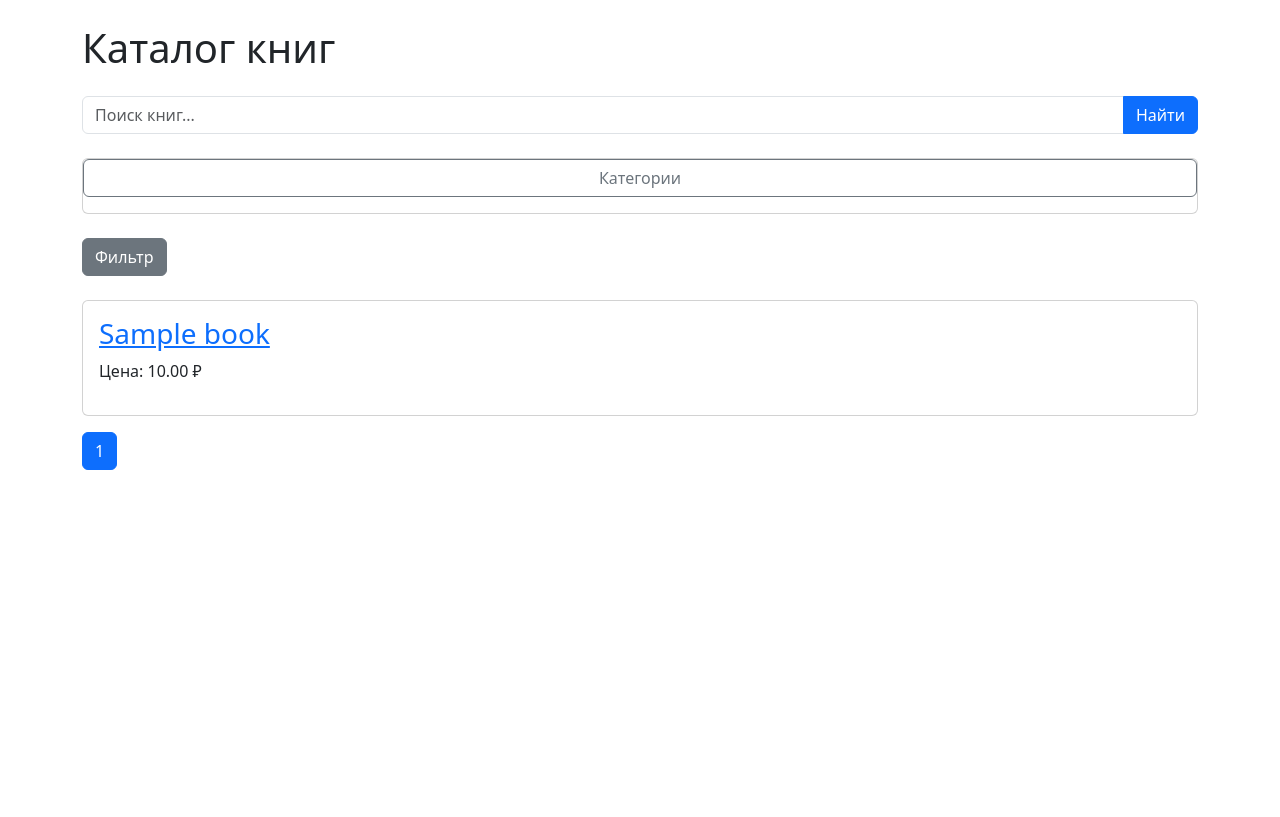
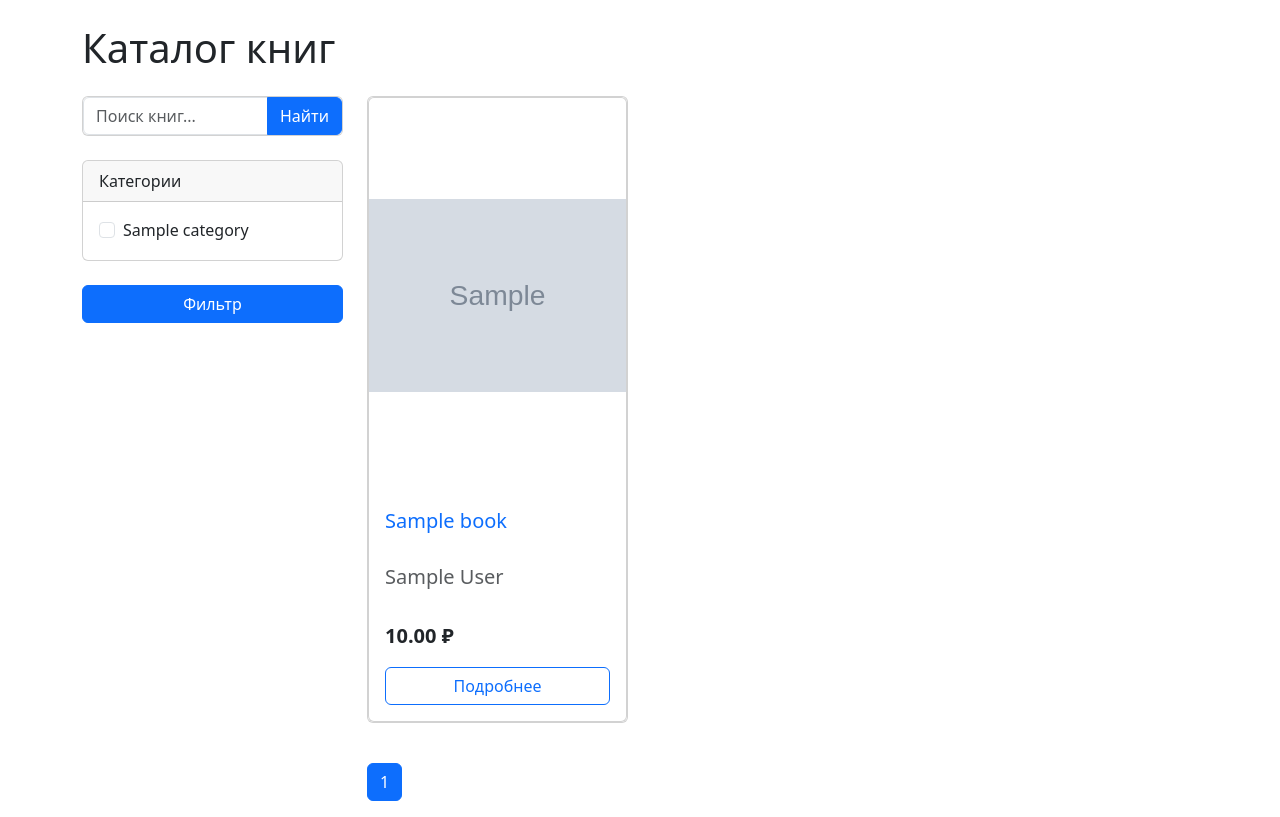
Before and after one commit to coldisice/bookstore-management-system, a Django app: page / in a window 1280 px wide. Shown: the part 56-873 px from the top of the page. Before the commit the page ends 526 px from the top, so only its background shows below. Run offline with Django 5.2, Linux system fonts and the light colour scheme; tables that the repository leaves empty hold one stand-in row (values such as "Sample post"); grey boxes marked "Sample" are stand-in pictures.

Commit message:
Improved UI

```diff
--- a/bookstore/settings.py
+++ b/bookstore/settings.py
@@ -120,6 +120,10 @@ USE_TZ = True
 
 STATIC_URL = 'static/'
 
+STATICFILES_DIRS = [
+    BASE_DIR / "catalog" / "templates" / "catalog" / "static" / "css"
+]
+
 # Media
 MEDIA_URL = 'media/'
 MEDIA_ROOT = BASE_DIR / 'media'
--- a/catalog/templates/catalog/book_list.html
+++ b/catalog/templates/catalog/book_list.html
@@ -10,64 +10,46 @@
     Каталог книг
 </h1>
 
-<form method="get" class="mb-4">
+<div class="row">
+    <div class="col-lg-3">
+
+        <form method="get">
+
+            <div class="card mb-4">
 
                 <div class="input-group">
 
-        <input
-            type="text"
-            name="q"
-            class="form-control"
-            placeholder="Поиск книг..."
+                    <input type="text" name="q" class="form-control" placeholder="Поиск книг..."
                         value="{{ search_query }}">
 
-        <button
-            type="submit"
-            class="btn btn-primary">
+                    <button type="submit" class="btn btn-primary">
 
                         Найти
 
                     </button>
 
                 </div>
+            </div>
 
-</form>
 
-<form method="get" class="mb-4">
 
             <div class="card mb-4">
-    <button
-        class="btn btn-outline-secondary mb-3"
-        type="button"
-        data-bs-toggle="collapse"
-        data-bs-target="#categoryFilter">
+                <div class="card-header">
+                    Категории
+                </div>
 
-        Категории
-    </button>
-<div
-    class="collapse"
-    id="categoryFilter">
+
                 <div class="card-body">
 
                     {% for category in categories %}
 
                     <div class="form-check">
 
-            <input
-                class="form-check-input"
-                type="checkbox"
-                name="category"
-                value="{{ category.id }}"
-                id="category{{ category.id }}"
+                        <input class="form-check-input" type="checkbox" name="category" value="{{ category.id }}"
+                            id="category{{ category.id }}" {% if category.id|stringformat:"s" in selected_categories %}
+                            checked {% endif %}>
 
-                {% if category.id|stringformat:"s" in selected_categories %}
-                    checked
-                {% endif %}
-            >
-
-            <label
-                class="form-check-label"
-                for="category{{ category.id }}">
+                        <label class="form-check-label" for="category{{ category.id }}">
 
                             {{ category.name }}
 
@@ -79,40 +61,73 @@
 
                 </div>
             </div>
-</div>
 
-    <button
-        type="submit"
-        class="btn btn-secondary">
+            <button type="submit" class="btn btn-primary w-100">
 
                 Фильтр
 
             </button>
 
         </form>
+    </div>
+
+    <div class="col-lg-9">
+
+        <div class="row">
 
             {% for book in page_obj %}
 
+            <div class="col-md-6 col-xl-4 mb-4">
+
                 <div class="card mb-3">
-    <div class="card-body">
+                    <div class="card book-card">
+                        <div class="card-img book-card-img">
+                            {% if book.cover_image %}
+                            <a href="{% url 'book_detail' book.id%}" target="_blank">
+                                <img src="{{ book.cover_image.url }}" class="card-img-top book-cover">
+                            </a>
+                        </div>
 
-        <h3>
-            <a href="{% url 'book_detail' book.id %}">
+                        {% else %}
+
+                        <div class="book-cover-placeholder">
+                            Нет изображения
+                        </div>
+
+                        {% endif %}
+
+                        <div class="card-body d-flex flex-column">
+                            <h5 class="card-title book-title">
+                                <a href="{% url 'book_detail' book.id %}" style="text-decoration: none;">
                                     {{ book.title }}
                                 </a>
-        </h3>
+                            </h5>
 
-        <p>
-            Цена:
+                            <h5 class="text-muted book-authors">
+                                {% for author in book.authors.all %}
+                                {{ author }}{% if not forloop.last %}, {% endif %}
+                                {% endfor%}
+                            </h5>
+                            <p class="fw-bold fs-5">
                                 {{ book.price }} ₽
                             </p>
+                            <a href="{% url 'book_detail' book.id%}" class="btn btn-outline-primary mt-auto">
 
+                                Подробнее
+
+                            </a>
+                        </div>
+                    </div>
                 </div>
             </div>
 
             {% empty %}
 
-<p>Книги отсутствуют.</p>
+            <div class="col-12">
+                <div class="alert alert-info">
+                    Книги отсутствуют.
+                </div>
+            </div>
 
             {% endfor %}
 
@@ -123,9 +138,8 @@
                     {% if page_obj.has_previous %}
 
                     <li class="page-item">
-        <a
-            class="page-link"
-            href="?page={{ page_obj.previous_page_number }}">
+                        <a class="page-link"
+                            href="?{{ query_string }}{% if query_string %}&{% endif %}page={{ page_obj.previous_page_number }}">
                             Назад
                         </a>
                     </li>
@@ -143,9 +157,8 @@
                     {% if page_obj.has_next %}
 
                     <li class="page-item">
-        <a
-            class="page-link"
-            href="?page={{ page_obj.next_page_number }}">
+                        <a class="page-link"
+                            href="?{{ query_string }}{% if query_string %}&{% endif %}page={{ page_obj.next_page_number }}">
                             Вперед
                         </a>
                     </li>
@@ -155,5 +168,8 @@
                 </ul>
 
             </nav>
+        </div>
+    </div>
+</div>
 
 {% endblock %}
--- /dev/null
+++ b/catalog/templates/catalog/static/css/style.css
@@ -0,0 +1,41 @@
+.book-card-img {
+    position: relative;
+    width: 100%;
+}
+
+.book-cover {
+    width: 100%;
+    height: 100%;
+    object-fit: contain;
+    object-position: center;
+    aspect-ratio: 13/20;
+}
+
+.book-cover-placeholder {
+    height: 320px;
+    background-color: #f8f9fa;
+    display: flex;
+    align-items: center;
+    justify-content: center;
+    color: #6c757d;
+}
+
+.book-title,
+.book-authors {
+    display: -webkit-box;
+    -webkit-box-orient: vertical;
+    overflow: hidden;
+    -webkit-line-clamp: 2;
+}
+
+.book-title {
+    height: 48px;
+    overflow: hidden;
+    line-height: 24px;
+}
+
+.book-authors {
+    height: 48px;
+    overflow: hidden;
+    line-height: 24px;
+}
--- a/catalog/views.py
+++ b/catalog/views.py
@@ -35,12 +35,16 @@ def book_list(request):
     page_number = request.GET.get('page')
     page_obj = paginator.get_page(page_number)
 
+    params = request.GET.copy()
+    params.pop('page', None)
+
     context = {
         'books': books,
         'search_query': search_query,
         'categories': categories,
         'selected_categories': category_ids,
         'page_obj': page_obj,
+        'query_string': params.urlencode()
     }
 
     return render(
--- a/templates/base.html
+++ b/templates/base.html
@@ -1,10 +1,14 @@
 <!DOCTYPE html>
 <html lang="ru">
+
+{% load static %}
+
+<link href="{% static 'style.css' %}" rel="stylesheet">
+
 <head>
     <meta charset="UTF-8">
 
-    <meta name="viewport"
-          content="width=device-width, initial-scale=1">
+    <meta name="viewport" content="width=device-width, initial-scale=1">
 
     <title>
         {% block title %}
@@ -12,40 +16,34 @@
         {% endblock %}
     </title>
 
-    <link
-        href="https://cdn.jsdelivr.net/npm/bootstrap@5.3.8/dist/css/bootstrap.min.css"
-        rel="stylesheet">
+    <link href="https://cdn.jsdelivr.net/npm/bootstrap@5.3.8/dist/css/bootstrap.min.css" rel="stylesheet">
 </head>
+
 <body>
 
     <nav class="navbar navbar-expand-lg navbar-dark bg-dark">
         <div class="container">
 
-        <a class="navbar-brand"
-           href="{% url 'book_list' %}">
+            <a class="navbar-brand" href="{% url 'book_list' %}">
                 Bookstore
             </a>
 
             <div class="navbar-nav">
-            <a class="nav-link"
-               href="{% url 'book_list' %}">
+                <a class="nav-link" href="{% url 'book_list' %}">
                     Каталог
                 </a>
 
-            <a class="nav-link"
-               href="{% url 'cart_detail' %}">
+                <a class="nav-link" href="{% url 'cart_detail' %}">
                     Корзина
                 </a>
 
                 {% if user.is_authenticated %}
 
-            <a class="nav-link"
-                href="{% url 'order_list' %}">
+                <a class="nav-link" href="{% url 'order_list' %}">
                     Заказы
                 </a>
 
-            <a class="nav-link"
-            href="{% url 'profile' %}">
+                <a class="nav-link" href="{% url 'profile' %}">
                     Профиль
                 </a>
 
@@ -53,15 +51,11 @@
                     {{ user.username }}
                 </span>
 
-            <form
-                action="{% url 'logout' %}"
-                method="post">
+                <form action="{% url 'logout' %}" method="post">
 
                     {% csrf_token %}
 
-                <button
-                    type="submit"
-                    class="btn btn-link nav-link">
+                    <button type="submit" class="btn btn-link nav-link">
                         Выход
                     </button>
 
@@ -69,13 +63,11 @@
 
                 {% else %}
 
-                <a class="nav-link"
-                href="{% url 'login' %}">
+                <a class="nav-link" href="{% url 'login' %}">
                     Вход
                 </a>
 
-                <a class="nav-link"
-                href="{% url 'register' %}">
+                <a class="nav-link" href="{% url 'register' %}">
                     Регистрация
                 </a>
 
@@ -93,4 +85,5 @@
 
     <script src="https://cdn.jsdelivr.net/npm/bootstrap@5.3.8/dist/js/bootstrap.bundle.min.js"></script>
 </body>
+
 </html>
```
Lines whose indentation alone changed are shown as unchanged.
